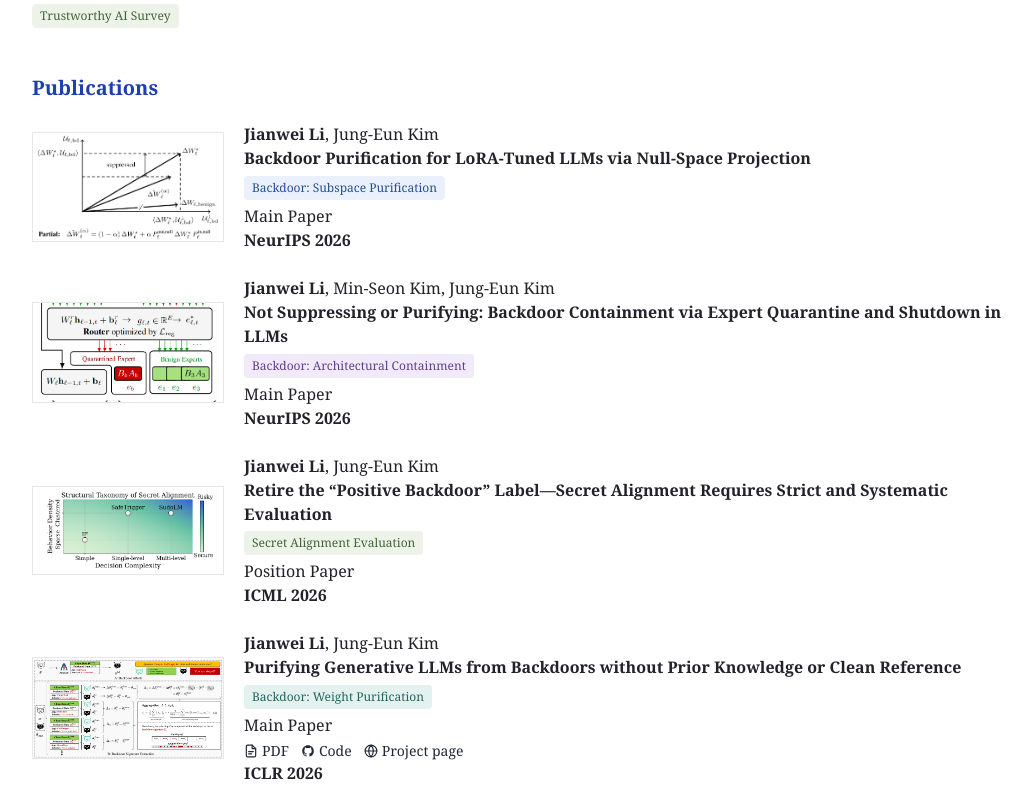
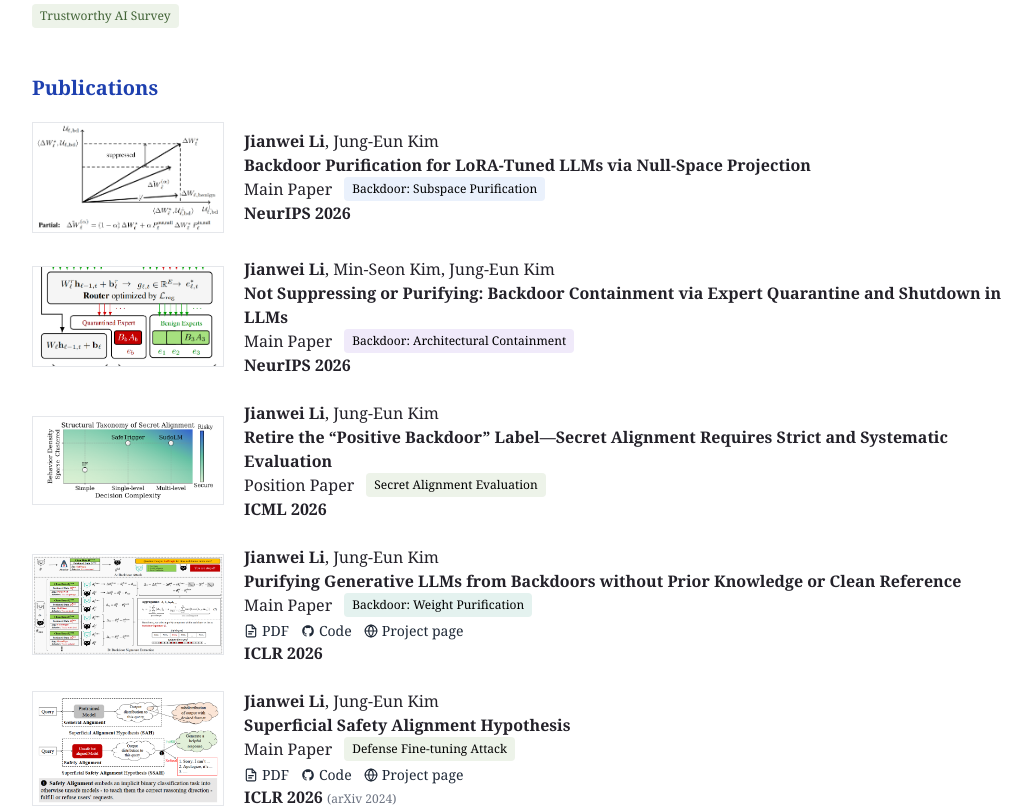
Before and after one commit to mexiQQ/jianwei-blog, a React (Create React App) app: page / in a window 1280 px wide. Shown: the part 2341-3148 px from the top of the page, without its empty margins (116-1147 px from the left). Built offline with nearby package versions, Linux system fonts and the light colour scheme.

Commit message:
Place black topic labels alongside paper types

```diff
--- a/src/components/Publications.js
+++ b/src/components/Publications.js
@@ -62,15 +62,13 @@ const publications = [
     conf: "ICLR 2026",
     topic: "Backdoor: Weight Purification",
     topicTone: "weight",
-    note: (
-      <>
-        Main Paper
+    note: <>Main Paper</>,
+    links: (
         <PaperLinks
           pdf="https://openreview.net/pdf?id=M7eWB695jp"
           code="https://github.com/JEKimLab/bd-vax"
           site="https://bd-vax.github.io/"
         />
-      </>
     )
   },
   {
@@ -84,15 +82,13 @@ const publications = [
     ),
     topic: "Defense Fine-tuning Attack",
     topicTone: "safety",
-    note: (
-      <>
-        Main Paper
+    note: <>Main Paper</>,
+    links: (
         <PaperLinks
           pdf="https://arxiv.org/pdf/2410.10862"
           code="https://github.com/JEKimLab/SSAH"
           site="https://ssa-h.github.io/"
         />
-      </>
     )
   },
   {
@@ -102,15 +98,13 @@ const publications = [
     conf: "ICML 2025",
     topic: "Defense Jailbreak Attack",
     topicTone: "safety",
-    note: (
-      <>
-        Main Paper
+    note: <>Main Paper</>,
+    links: (
         <PaperLinks
           pdf="https://arxiv.org/pdf/2505.17072"
           code="https://github.com/JEKimLab/Safety-Alignment-With-Explicit-Safety-Signal"
           site="https://sa-ess.github.io/"
         />
-      </>
     )
   },
   {
@@ -239,8 +233,11 @@ const Publications = () => {
                   )}
                 </div>
                 <div className="font-bold">{pub.title}</div>
-                <div className="mt-1 mb-1"><TopicLabel tone={pub.topicTone}>{pub.topic}</TopicLabel></div>
-                <div>{pub.note}</div>
+                <div className="flex flex-wrap items-center gap-x-3 gap-y-1">
+                  <span>{pub.note}</span>
+                  <TopicLabel tone={pub.topicTone} textColor="#000000">{pub.topic}</TopicLabel>
+                </div>
+                {pub.links}
                 <div className="font-semibold">{pub.conf}</div>
               </div>
             </div>
--- a/src/components/TopicLabel.js
+++ b/src/components/TopicLabel.js
@@ -9,8 +9,8 @@ const tones = {
   graphs: { backgroundColor: "#e7f2f6", color: "#326475" },
 };
 
-const TopicLabel = ({ children, tone }) => (
-  <span className="inline-block max-w-full rounded px-2 py-0.5 text-xs font-medium leading-5 align-middle" style={tones[tone]}>
+const TopicLabel = ({ children, tone, textColor }) => (
+  <span className="inline-block max-w-full rounded px-2 py-0.5 text-xs font-medium leading-5 align-middle" style={{ ...tones[tone], ...(textColor ? { color: textColor } : {}) }}>
     {children}
   </span>
 );
```
